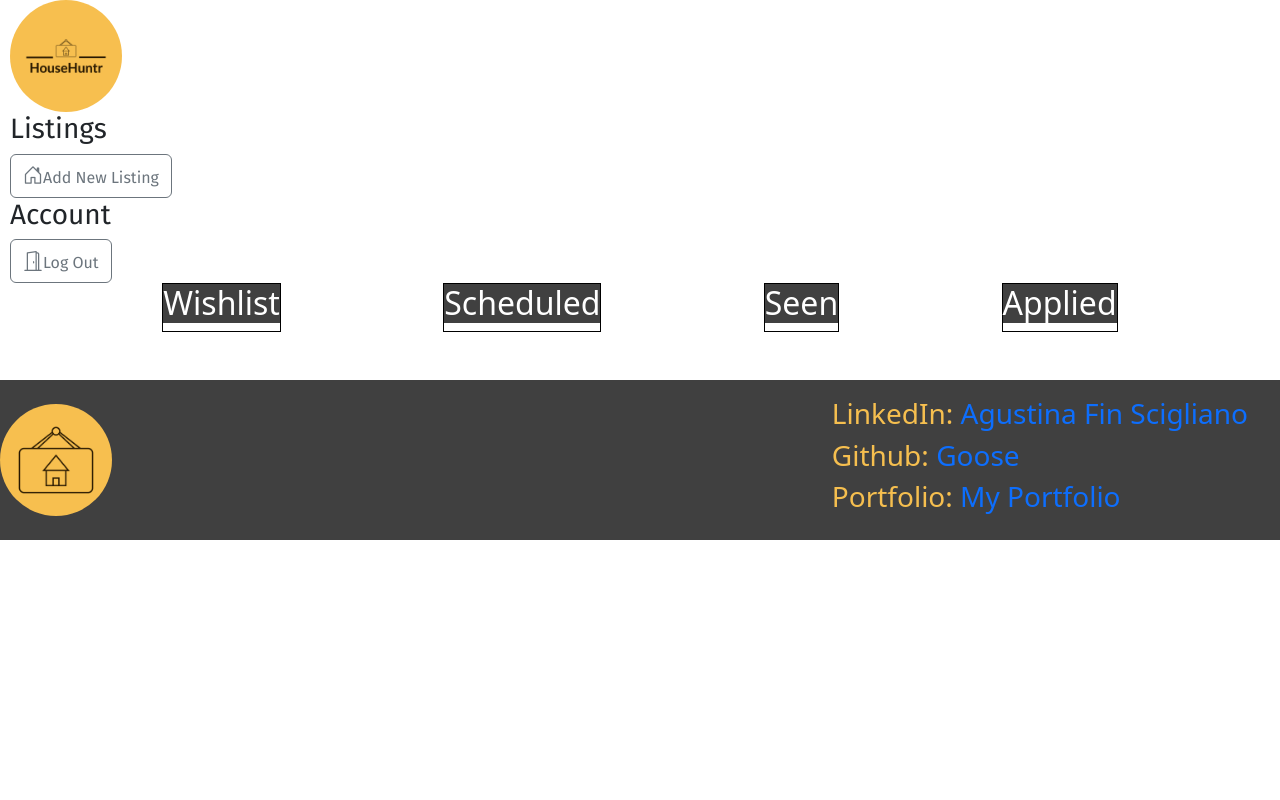
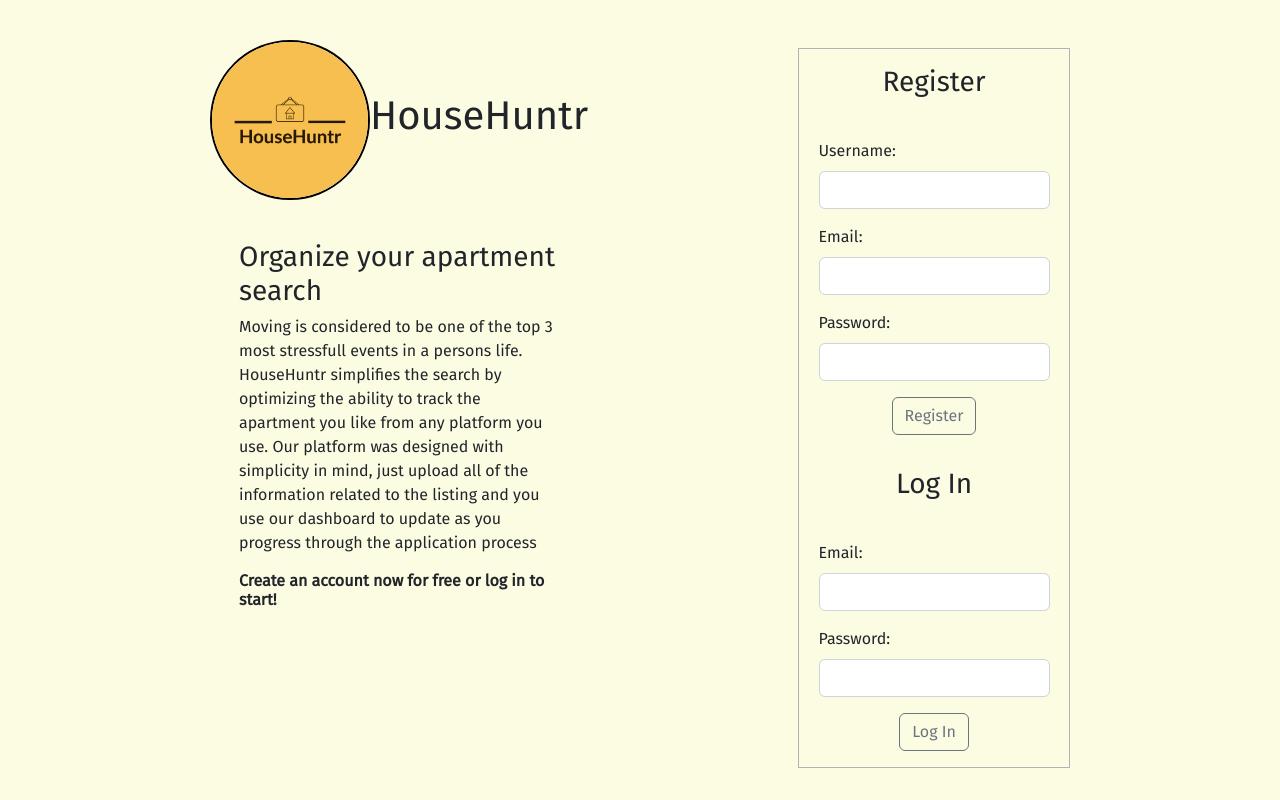
Before and after one commit to goosefin/HouseHuntr-Frontend, a React (Create React App) app: page / in a window 1280 px wide. Built offline with nearby package versions, Linux system fonts and the light colour scheme.

Commit message:
Styled landing page

```diff
--- a/src/App.js
+++ b/src/App.js
@@ -8,7 +8,7 @@ import Footer from './components/Footer'
 import Scheduled from './components/Scheduled';
 import Seen from './components/Seen'
 import Applied from './components/Applied';
-// import EditApartment from './components/EditApartment';
+import Landing from './components/Landing';
 
 class App extends Component{
   constructor(){
@@ -85,10 +85,10 @@ class App extends Component{
         },
         credentials: 'include'
       })
-      //console.log(res)
+      console.log(res)
       const response = await res.json()
-      // console.log(response.data)
-      // console.log('Body =>', res.body)
+      console.log(response.data)
+      console.log('Body =>', res.body)
       if(res.status === 200){
         this.getApartments()
         this.setState({
@@ -164,16 +164,17 @@ class App extends Component{
   render(){
     return(
       <div className="dashboard">
-      <NavBar handleAddApartment={this.handleAddApartment}/>
-      {/* <Login login={this.login} handleChange={this.handleChange}/> */}
-      {/* <Register register={this.register} handleChange={this.handleChange}/> */}
+        <Landing handleChange={this.handleChange} register={this.register} login={this.login} users={this.state.user} loggedIn={this.state.loggedIn}/>
+        {/* <NavBar handleAddApartment={this.handleAddApartment}/>
+        <Login login={this.login} handleChange={this.handleChange}/> */}
+        {/* <Register register={this.register} handleChange={this.handleChange}/>
           <div className='list'>
             <Wishlist apartments={this.state.apartments} handleDeletedState={this.updateDeletedState} editApartment={this.editApartment} deleteOne={this.deleteOne}/>
             <Scheduled apartments={this.state.apartments} handleDeletedState={this.updateDeletedState} editApartment={this.editApartment} deleteOne={this.deleteOne}/>
             <Seen apartments={this.state.apartments} handleDeletedState={this.updateDeletedState} editApartment={this.editApartment} deleteOne={this.deleteOne}/>
             <Applied apartments={this.state.apartments} handleDeletedState={this.updateDeletedState} editApartment={this.editApartment} deleteOne={this.deleteOne}/>
           </div>
-      <Footer />
+        <Footer /> */}
       </div>
     )
   }
--- /dev/null
+++ b/src/components/Landing.js
@@ -0,0 +1,41 @@
+import React, {Component} from 'react'
+import Register from './Register'
+import Login from './Login'
+
+class Landing extends Component{
+    constructor(props){
+        super(props)
+        this.state = {
+            users:this.props.users,
+            loggedIn: this.props.loggedIn
+        }
+    }
+
+    render(){
+        return(
+            <div id="landing">
+                <div id="title-des">
+                    <div id="title">
+                        <img src="./fullLogo.png" id="landing-logo"/>
+                        <h1>HouseHuntr</h1>
+                    </div>
+
+                    <div id="description">
+                        <h3>Organize your apartment search</h3>
+                        <p>Moving is considered to be one of the top 3 most stressfull events in a persons life. HouseHuntr simplifies the search by optimizing the ability to track the apartment you like from any platform you use. Our platform was designed with simplicity in mind, just upload all of the information related to the listing and you use our dashboard to update as you progress through the application process</p>
+                        <h6><b>Create an account now for free or log in to start!</b></h6>
+                    </div>
+                </div>
+
+                <div id="log-reg">
+                    <h3>Register</h3>
+                    <Register register={this.props.register} handleChange={this.props.handleChange}/>
+                    <h3>Log In</h3>
+                    <Login login={this.props.login} handleChange={this.props.handleChange}/>
+                </div>
+            </div>
+        )
+    }
+}
+
+export default Landing
--- a/src/components/Login.js
+++ b/src/components/Login.js
@@ -1,4 +1,5 @@
 import React, {Component} from 'react'
+import {Form,Button} from 'react-bootstrap'
 
 class Login extends Component{
     constructor(props){
@@ -12,12 +13,28 @@ class Login extends Component{
     render(){
         return(
             <div>
-                <form onSubmit={this.props.login}>
-                    <label htmlFor='email'>Email:</label>
-                    <input type='email' id='email' name='email' onChange={this.props.handleChange}/>
-                    <label htmlFor='password'>Password:</label>
-                    <input type='password' id='password' name='password' onChange={this.props.handleChange}/>
-                    <input type='submit' value='Login'/>
+                <form className="log-reg-forms" onSubmit={this.props.login}>
+                    <Form.Group className='mb-3'>
+                        <Form.Label htmlFor='email'>Email:</Form.Label>
+                        <Form.Control
+                            type='email'
+                            id='email'
+                            name='email'
+                            onChange={this.props.handleChange}
+                        />
+                    </Form.Group>
+
+                    <Form.Group className='mb-3'>
+                        <Form.Label htmlFor='password'>Password:</Form.Label>
+                        <Form.Control
+                            type='password'
+                            id='password'
+                            name='password'
+                            onChange={this.props.handleChange}
+                        />
+                    </Form.Group>
+
+                    <Button variant='outline-secondary' size="md" type="submit">Log In</Button>
                 </form>
             </div>
         )
--- a/src/components/Register.js
+++ b/src/components/Register.js
@@ -1,4 +1,5 @@
 import React,{ Component } from 'react'
+import {Form,Button} from 'react-bootstrap'
 
 class Register extends Component{
     constructor(props){
@@ -13,14 +14,38 @@ class Register extends Component{
     render(){
         return(
             <div>
-            <form onSubmit={this.props.register}>
-                <label htmlFor='username'>Username:</label>
-                <input type='text' id='username' name='username' onChange={this.props.handleChange} />
-                <label htmlFor='email'>Email:</label>
-                <input type='email' id='email' name='email' onChange={this.props.handleChange}/>
-                <label htmlFor='password'>Password:</label>
-                <input type='password' id='password' name='password' onChange={this.props.handleChange}/>
-                <input type='submit' value='Register'/>
+            <form className="log-reg-forms" onSubmit={this.props.register}>
+                <Form.Group className='mb-3'>
+                    <Form.Label htmlFor='username'>Username:</Form.Label>
+                    <Form.Control
+                        type='text'
+                        id='username'
+                        name='username'
+                        onChange={this.props.handleChange}
+                    />
+                </Form.Group>
+
+                <Form.Group className='mb-3'>
+                    <Form.Label htmlFor='email'>Email:</Form.Label>
+                    <Form.Control
+                        type='email'
+                        id='email'
+                        name='email'
+                        onChange={this.props.handleChange}
+                    />
+                </Form.Group>
+
+                <Form.Group className='mb-3'>
+                    <Form.Label htmlFor='username'>Password:</Form.Label>
+                    <Form.Control
+                        type='password'
+                        id='password'
+                        name='password'
+                        onChange={this.props.handleChange}
+                    />
+                </Form.Group>
+
+                <Button variant='outline-secondary' size="md" type="submit">Register</Button>
             </form>
         </div>
         )
--- a/src/index.css
+++ b/src/index.css
@@ -5,6 +5,7 @@ body {
     sans-serif;
   -webkit-font-smoothing: antialiased;
   -moz-osx-font-smoothing: grayscale;
+  background-color: #FCFCE3 !important;
 }
 
 code {
@@ -30,10 +31,6 @@ i{
   font-style: normal;
   font-size: 30;
 }
-
-/* .dashboard{
-  display:flex;
-} */
 
 .column-title{
   background-color: rgb(64, 64, 64);
@@ -82,3 +79,49 @@ i{
 a{
   text-decoration: none !important;
 }
+
+#landing-logo{
+  max-height: 10em;
+  border: 2px solid black;
+  border-radius: 50%;
+}
+
+#landing{
+  display: flex;
+  justify-content: space-evenly;
+  font-family: 'Fira Sans', sans-serif;
+}
+
+#description{
+  max-width: 20em;
+}
+
+#log-reg{
+  display:flex;
+  width: 17em;
+  height: 45em;
+  flex-direction: column;
+  align-items:center;
+  justify-content: space-between;
+  margin-top: 3em;
+  border: 1.5px solid rgb(178, 178, 178);
+  padding: 1em;
+}
+
+.log-reg-forms{
+  display:flex;
+  flex-direction: column;
+  align-items: center;
+}
+
+#title{
+  display:flex;
+  height: 15em;
+  align-items: center;
+}
+
+#title-des{
+  display:flex;
+  flex-direction: column;
+  align-items: center;
+}
```
Also changed, not shown: src/components/Dashboard.js (deleted). Lines whose indentation alone changed are shown as unchanged.
